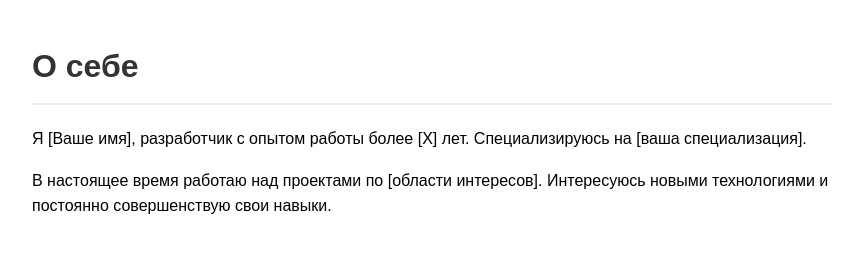
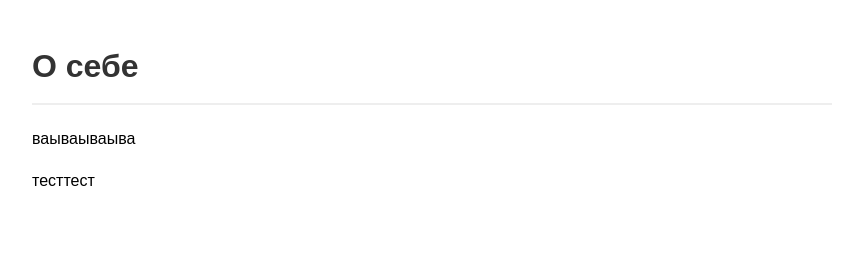
Before and after one commit to vnp2025/tenten, a plain HTML site: page index.html in a window 1280 px wide. Shown: the whole page, without its empty margins (208-1067 px from the left). Drawn offline with Linux system fonts and the light colour scheme.

Commit message:
Update index.html

```diff
--- a/index.html
+++ b/index.html
@@ -22,7 +22,7 @@
 </head>
 <body>
     <h1>О себе</h1>
-    <p>Я [Ваше имя], разработчик с опытом работы более [X] лет. Специализируюсь на [ваша специализация].</p>
-    <p>В настоящее время работаю над проектами по [области интересов]. Интересуюсь новыми технологиями и постоянно совершенствую свои навыки.</p>
+    <p>ваываываыва</p>
+    <p>тесттест</p>
 </body>
 </html>
```
